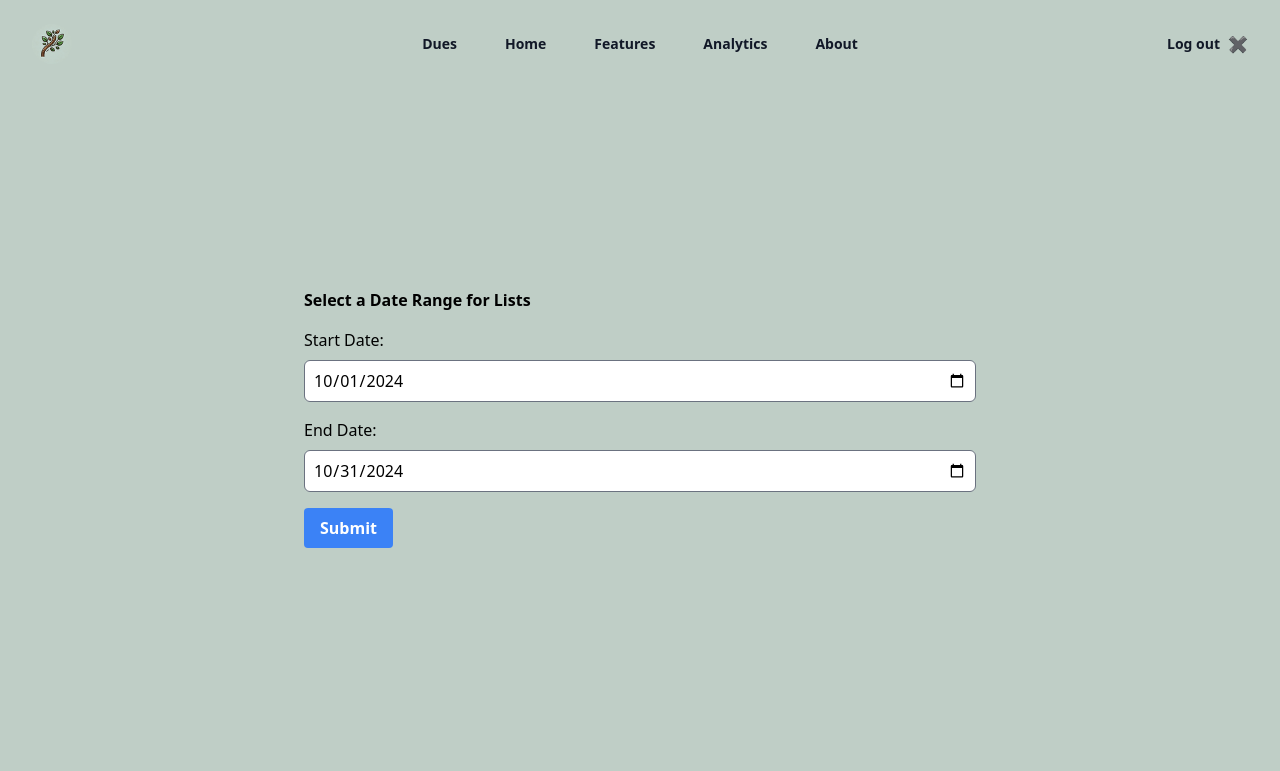
After one commit to jasonmag/orion-vault, a Rails app: page /lists/select_dates in a window 1280 px wide. The commit adds this page. Shown: the top 771 px of the page. Run offline with Rails 7, Linux system fonts and the light colour scheme; the visitor is signed in with stand-in values (Sample User, id 1); style sheets or scripts are compiled from the project's sources; some libraries are stand-ins or nearby versions.

Commit message:
added dates view and updated controller parameters

```diff
--- a/app/controllers/lists_controller.rb
+++ b/app/controllers/lists_controller.rb
@@ -2,15 +2,15 @@ class ListsController < ApplicationController
   before_action :authenticate_user!
   before_action :set_list, only: %i[ show edit update destroy ]
 
+  include DateSelectable
+
   # GET /lists or /lists.json
   def index
-    # TODO convert into user date range
-    today = Date.today
-    start_date = today - 15.days
-    end_date = today + 15.days
+    @start_date = params[:start_date].present? ? Date.parse(params[:start_date]) : Date.today - 15.days
+    @end_date = params[:end_date].present? ? Date.parse(params[:end_date]) : Date.today + 15.days
 
-    @lists_with_due_dates = current_user.list.visible_or_once(start_date, end_date).flat_map do |list|
-      due_dates = list.due_dates_within_range(start_date, end_date)
+    @lists_with_due_dates = current_user.list.visible_or_once(@start_date, @end_date).flat_map do |list|
+      due_dates = list.due_dates_within_range(@start_date, @end_date)
       due_dates.map { |due_date| { list: list, due_date: due_date } }
     end
 
@@ -71,6 +71,9 @@ class ListsController < ApplicationController
     end
   end
 
+  def select_dates
+  end
+
   private
     # Use callbacks to share common setup or constraints between actions.
     def set_list
--- /dev/null
+++ b/app/views/layouts/_select_dates.html.haml
@@ -0,0 +1,14 @@
+-# app/views/layout/_select_dates.html.haml
+-# %h1.text-2xl.font-bold Select Date Range
+
+= form_with url: lists_path, method: :get, local: true, data: { controller: "date" } do
+  .mb-4
+    %label.block.font-medium Start Date:
+    = date_field_tag :start_date, Date.today.beginning_of_month, class: "mt-2 block w-full p-2 border rounded-md", data: { date_target: "startDate", action: "input->date#validateDates" }
+
+  .mb-4
+    %label.block.font-medium End Date:
+    = date_field_tag :end_date, Date.today.end_of_month, class: "mt-2 block w-full p-2 border rounded-md", data: { date_target: "endDate", action: "input->date#validateDates" }
+
+  .mt-4
+    = submit_tag "Submit", class: "bg-blue-500 hover:bg-blue-700 text-white font-bold py-2 px-4 rounded", data: { date_target: "submitButton" }
--- a/app/views/lists/index.html.haml
+++ b/app/views/lists/index.html.haml
@@ -2,7 +2,9 @@
   .bg-background
     .relative.isolate.px-6.pt-8.lg:px-8.mx-auto
       .mx-auto.max-w-2xl.py-32.sm:py-48.lg:py-56
-        %h1.text-1xl.font-bold.mb-4 Dues
-
+        .flex.items-center.justify-between.mb-4
+          %h1.text-1xl.font-bold Dues
+          = link_to select_dates_lists_path, class: 'text-blue-500 underline' do
+            = render "svg/gear"
         = render "lists/check_list"
         = render "lists/add_list"
--- /dev/null
+++ b/app/views/lists/select_dates.html.haml
@@ -0,0 +1,8 @@
+-# app/views/lists/select_dates.html.haml
+%body.bg-background
+  .bg-background
+    .relative.isolate.px-6.pt-8.lg:px-8.mx-auto
+      .mx-auto.max-w-2xl.py-32.sm:py-48.lg:py-56
+        .flex.items-center.justify-between.mb-4
+          %h1.text-1xl.font-bold Select a Date Range for Lists
+        = render "layouts/select_dates"
--- a/config/routes.rb
+++ b/config/routes.rb
@@ -22,6 +22,7 @@ Rails.application.routes.draw do
   root "pages#home"
 
   resources :lists do
+    get "select_dates", on: :collection
     resources :check_list_histories, only: [:create]
   end
 end
```
Also changed, not shown: app/controllers/concerns/date_selectable.rb (added, +19 -0 lines), app/views/svg/_gear.haml (added, +7 -0 lines).
